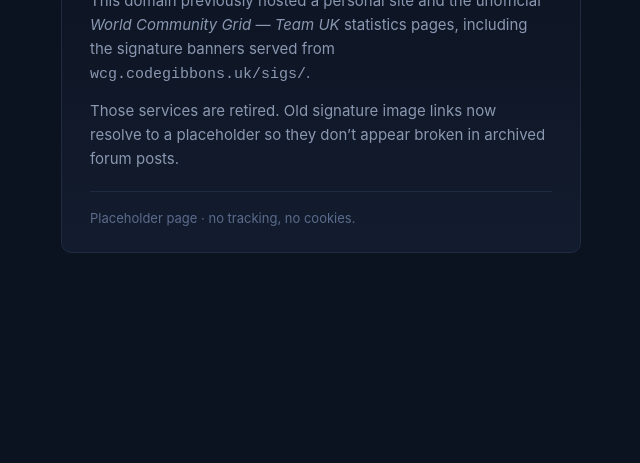
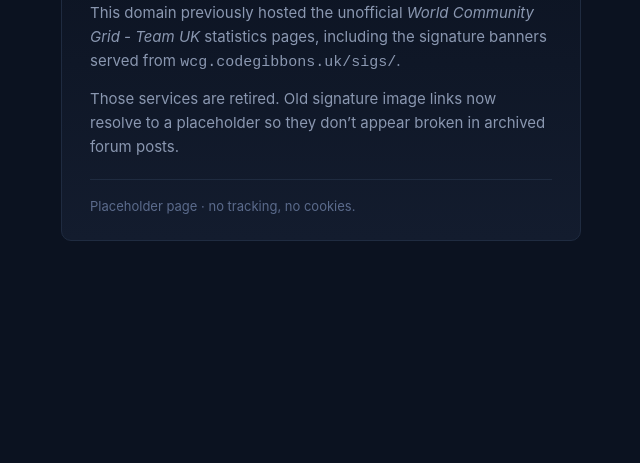
Before and after one commit to ReeceHaigh/codegibbons, a plain HTML site: page index.html in a window 1280 px wide. Shown: the part 337-800 px from the top of the page, without its empty margins (319-959 px from the left). Drawn offline with Linux system fonts and the light colour scheme.

Commit message:
Update index.html

```diff
--- a/index.html
+++ b/index.html
@@ -40,8 +40,8 @@
   <img src="wcg-retired.png" alt="codegibbons.uk">
   <h1>codegibbons.uk</h1>
   <p>
-    This domain previously hosted a personal site and the unofficial
-    <em>World Community Grid — Team UK</em> statistics pages, including the
+    This domain previously hosted the unofficial
+    <em>World Community Grid - Team UK</em> statistics pages, including the
     signature banners served from <code>wcg.codegibbons.uk/sigs/</code>.
   </p>
   <p>
```
